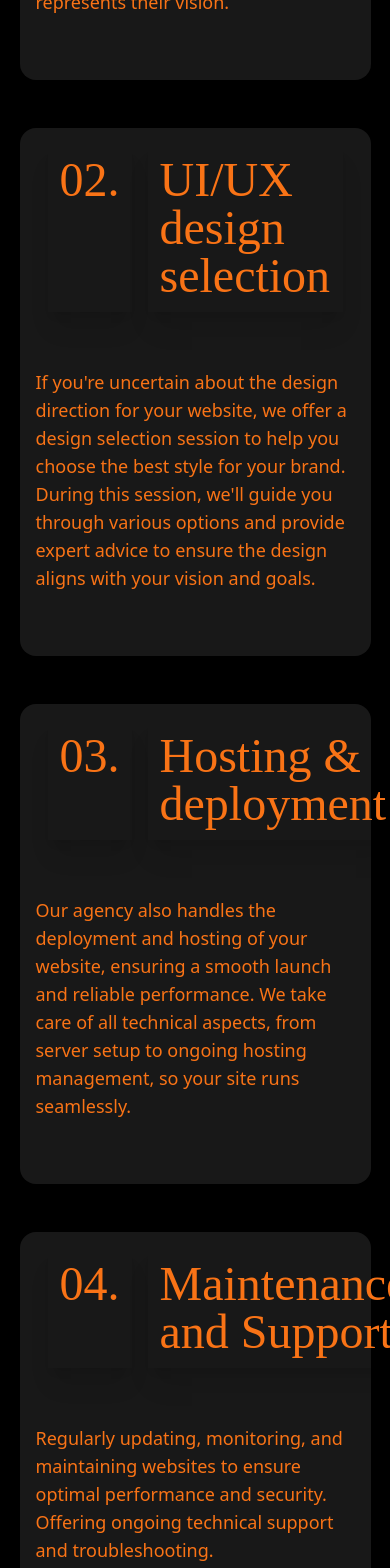
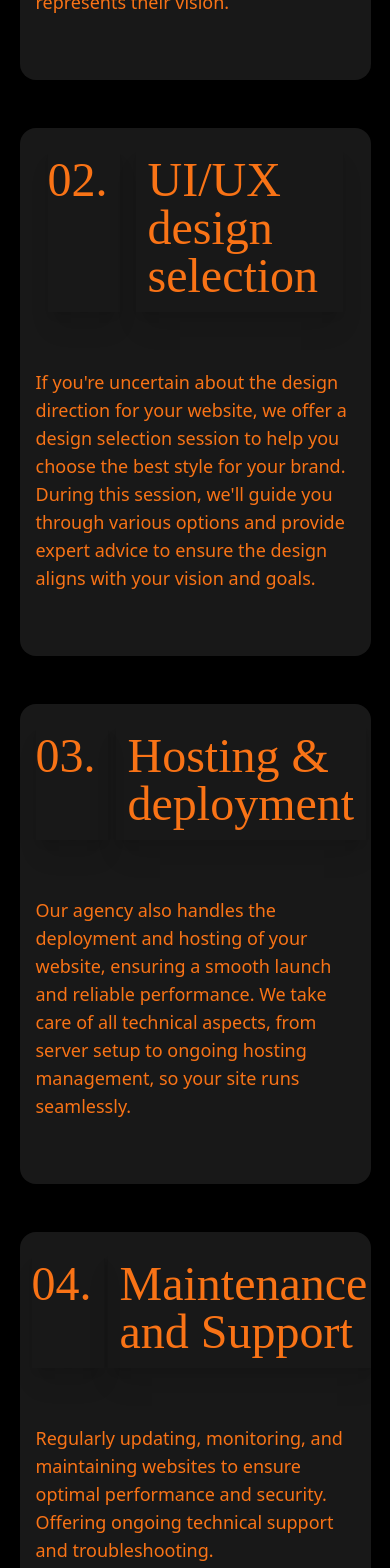
Before and after one commit to Nandkishor1771503/tech24, a React (Vite) app: page / in a window 390 px wide. Shown: the part 1963-3531 px from the top of the page. Built offline with nearby package versions, Linux system fonts and the light colour scheme; a web font is replaced by a local one.

Commit message:
service cards

```diff
--- a/src/components/Services.jsx
+++ b/src/components/Services.jsx
@@ -52,8 +52,8 @@ function Services() {
         <div className="ani sticky lg:h-[80vh]  flex flex-col gap-10 mt-12 lg:p-16 p-2 pb-14 rounded-2xl bg-[#181818] ">
           <div className="flex lg:gap-2 gap-4 my-2 mx-5 text-5xl">
             {" "}
-            <span className="font-londrina shadow-xl p-3">02.</span>
-            <h2 className="font-londrina font-medium shadow-xl p-3">
+            <span className="font-londrina shadow-xl p-3 pl-0">02.</span>
+            <h2 className="font-londrina   shadow-xl p-3">
               UI/UX design selection
             </h2>
           </div>
@@ -67,10 +67,10 @@ function Services() {
           </h2>
         </div>
         <div className="ani sticky lg:h-[80vh]  flex flex-col gap-10 mt-12 lg:p-16 p-2 pb-14 rounded-2xl bg-[#181818] ">
-          <div className="flex lg:gap-2 gap-4 my-2 mx-5 text-5xl">
+          <div className="flex lg:gap-2 gap-2 my-2 mx-5 text-5xl">
             {" "}
-            <span className="font-londrina shadow-xl p-3">03.</span>
-            <h2 className="font-londrina font-medium shadow-xl p-3">
+            <span className="font-londrina shadow-xl p-3 pl-0 -ml-3">03.</span>
+            <h2 className="font-londrina font-medium shadow-xl p-3 text-wrap">
               Hosting & deployment
             </h2>
           </div>
@@ -82,10 +82,10 @@ function Services() {
           </h2>
         </div>
         <div className="ani sticky lg:h-[80vh]  flex flex-col gap-10 mt-12 lg:p-16 p-2 pb-14 rounded-2xl bg-[#181818] ">
-          <div className="flex lg:gap-2 gap-4 my-2 mx-5 text-5xl">
+          <div className="flex lg:gap-2 gap-1 my-2 mx-5 text-5xl">
             {" "}
-            <span className="font-londrina shadow-xl p-3">04.</span>
-            <h2 className="font-londrina font-medium shadow-xl p-3">
+            <span className="font-londrina shadow-xl p-3 pl-0 -ml-4">04.</span>
+            <h2 className="font-londrina font-medium shadow-xl text-wrap p-3">
               Maintenance and Support
             </h2>
           </div>
```
